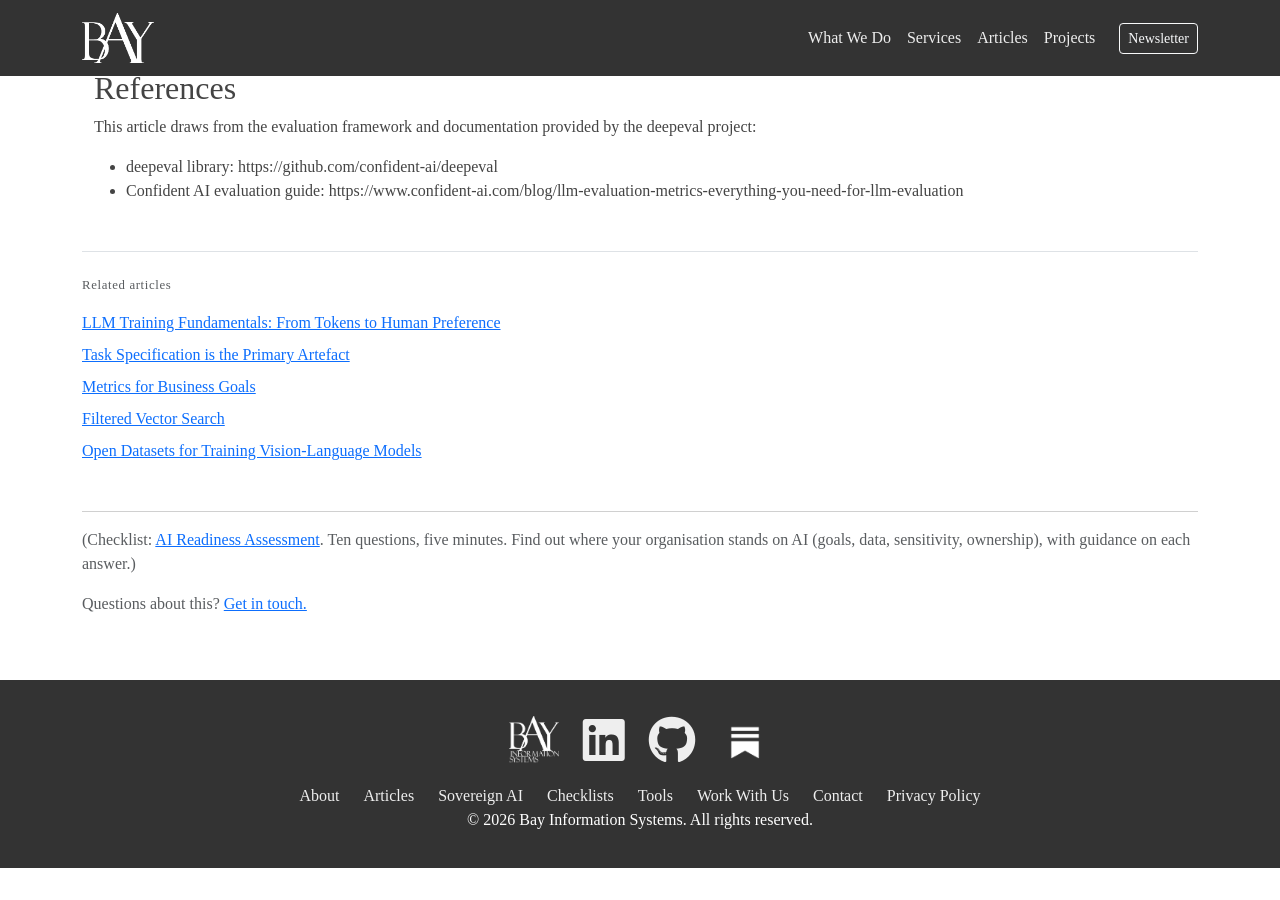
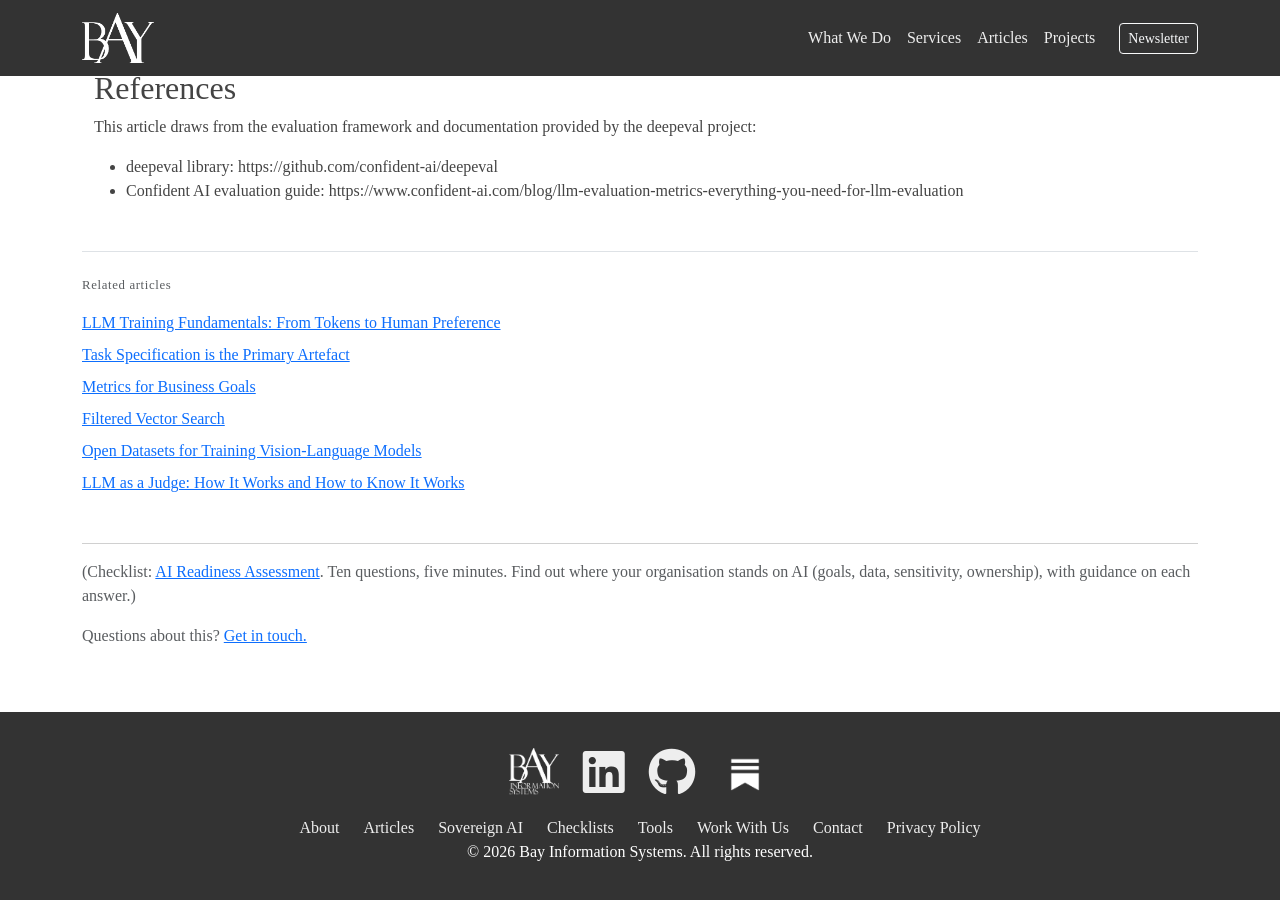
Before and after one commit to bayinfosys/bayinfosys.github.io, a Jekyll site: the page built from _posts/2026-01-01-25-llm-evaluation.md, in a window 1280 px wide and 900 px high, scrolled down 3901 px. Built offline with Jekyll 4.4.1, drawn with Linux system fonts in a browser that asks for light colours; before the commit the page ends 4769 px from its top, so only the background shows below that.

Commit message:
updated related work with llm-as-a-judge links

```diff
--- a/_posts/2026-01-01-25-llm-evaluation.md
+++ b/_posts/2026-01-01-25-llm-evaluation.md
@@ -12,6 +12,7 @@ related:
   - 23-business-goals
   - 33-vector-db-filters
   - 85-vlm-datasets
+  - 115-llm-as-a-judge
 ---
 
 # LLM Evaluation Metrics
```
Also changed, not shown: _posts/2026-01-01-61-eval-datasets.md (+1 -0 lines).
